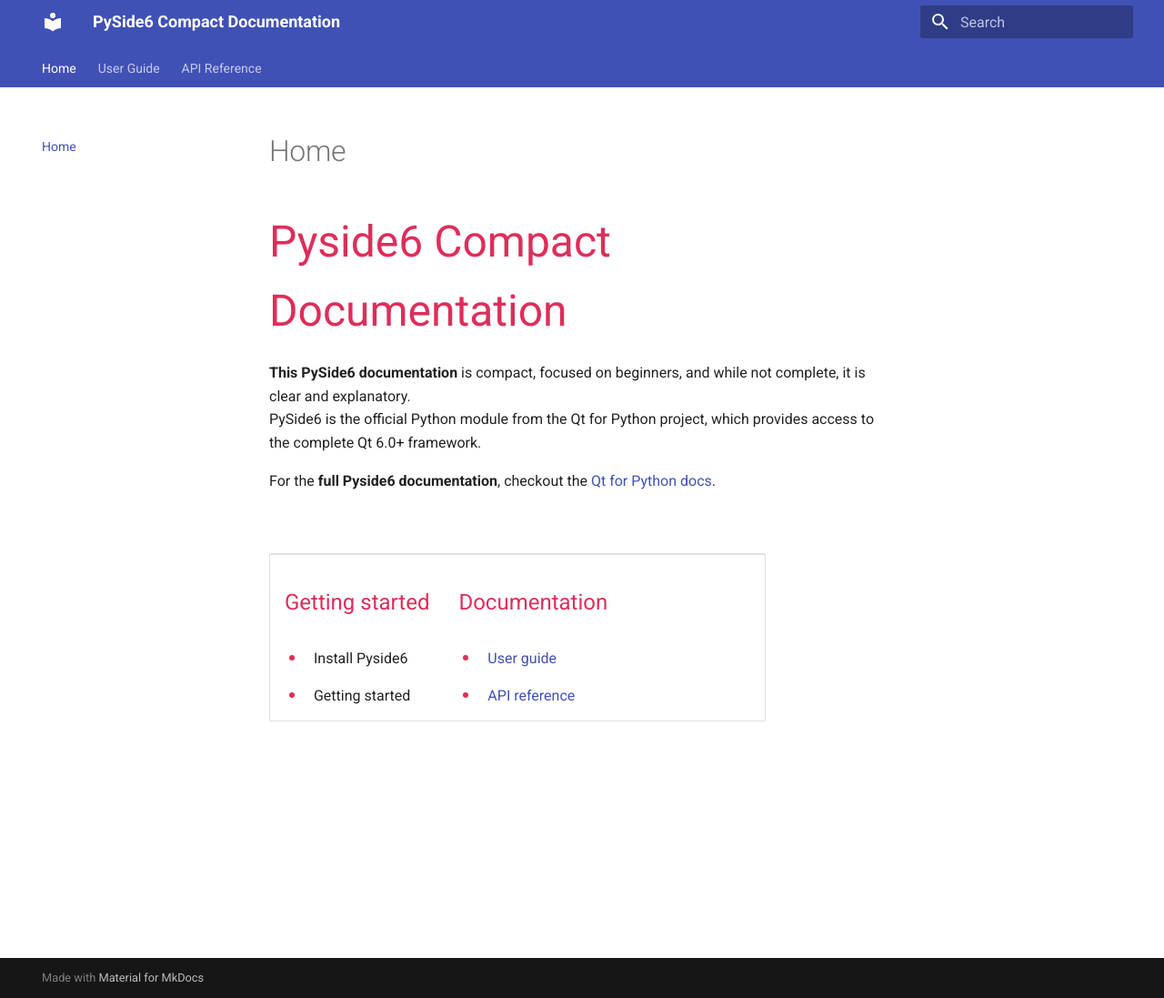
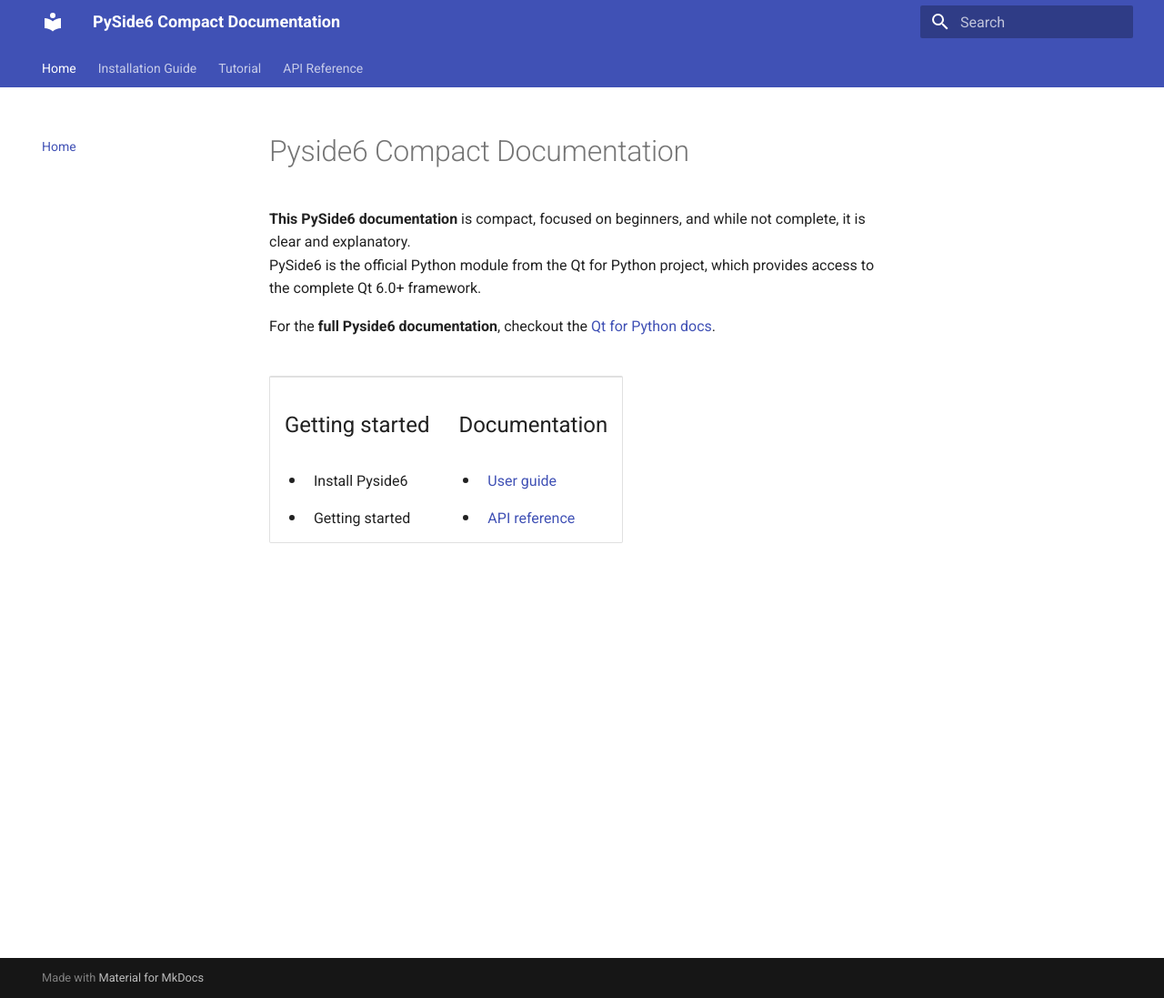
Before and after one commit to NatuurkundePracticumAmsterdam/PySide6-compact-documentation, an MkDocs documentation site: the page built from docs/index.md, in a window 1280 px wide and 1097 px high. Shown: the whole window at 91% size. Built offline with MkDocs 1.6.1 and Material for MkDocs 9.7.7, drawn with Linux system fonts in a browser that asks for light colours.

Commit message:
made installation guide and tutorial page

```diff
--- a/docs/index.md
+++ b/docs/index.md
@@ -1,14 +1,9 @@
----
-disable_toc: true
----
-
-<font size = "20" color = "#dd2e5b"> Pyside6 Compact Documentation </font>
+# Pyside6 Compact Documentation
 
 
 **This PySide6 documentation** is compact, focused on beginners, and while not complete, it is clear and explanatory.<br> PySide6 is the official Python module from the Qt for Python project, which provides access to the complete Qt 6.0+ framework.
 
 For the **full Pyside6 documentation**, checkout the [Qt for Python docs](https://doc.qt.io/qtforpython-6/index.html).
-<br>
 <br>
 <br>
 
@@ -24,7 +19,6 @@
 
 .font-title {
   font-size: 24px;
-  color: #dd2e5b;
   display: block;
   padding-bottom: 10px;
 }
@@ -36,11 +30,11 @@
 <style type="text/css">
 ul li::marker {
   font-size: 20px; /* Adjust the size */
-  color: #dd2e5b; /* Optional: change the color */
+/* Optional: change the color */
 }
 
 td {
-  padding-right: 1px; /* Adjust horizontal space between columns */
+  padding-right: 1 px;
 }
 </style>
 
@@ -62,9 +56,7 @@
         <li><span class="font-item">&nbsp <a href="API_reference">API reference</a></span></li>
       </ul>
     </td>
-    <td>
-    <li style = "padding-left: 125px; list-style-type: none;"> </li>
-    </td>
+
   </tr>
 </table>
 
--- a/mkdocs.yml
+++ b/mkdocs.yml
@@ -2,6 +2,7 @@
 
 theme:
   name: material
+  favicon: favicon.ico
   features:
     - content.code.copy
     - navigation.expand
@@ -37,7 +38,8 @@
 
 nav:
   - Home: index.md
-  - User Guide: User_Guide.md
+  - Installation Guide: Installation_Guide.md
+  - Tutorial: tutorial.md
   - API Reference:
     - Overview: PyQtWidgets/index.md
     - PyQtWidgets:
```
Also changed, not shown: docs/Installation_Guide.md (added), docs/User_Guide.md (deleted), docs/tutorial.md (added).
